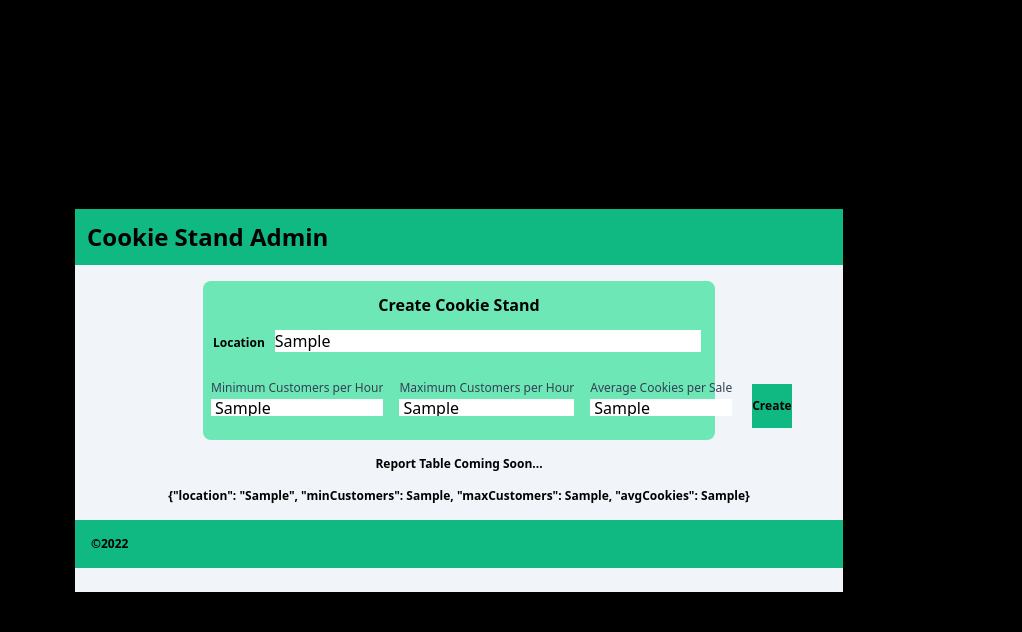
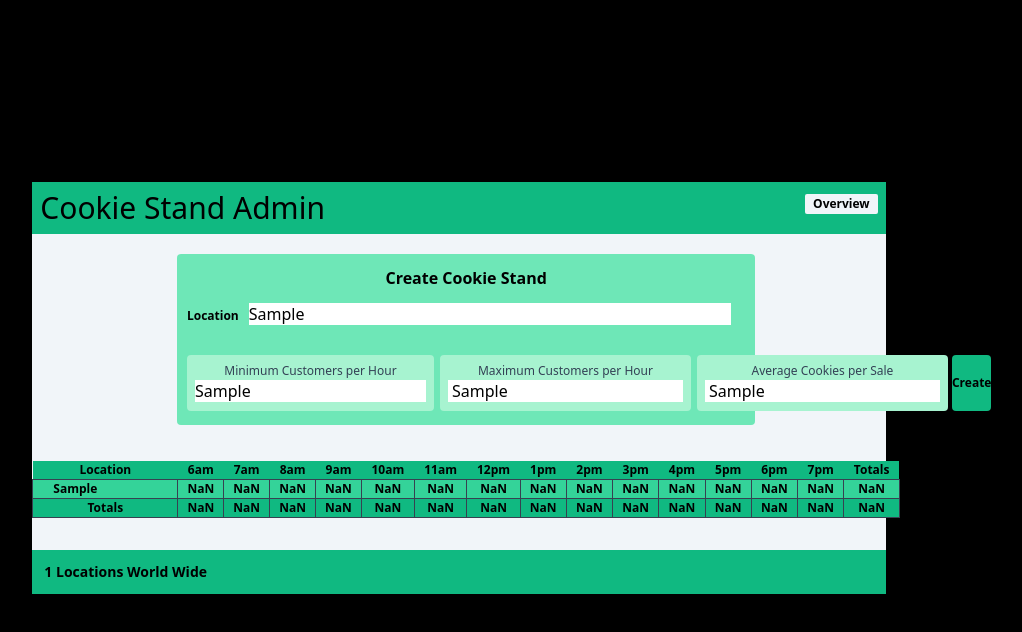
Before and after one commit to micgreene/cookie-stand-admin, a Next.js app: page / in a window 1280 px wide. Both pictures are taken after typing "Sample", "Sample", "Sample", "Sample" into the empty fields and a click on the button "Create". Shown: the top 632 px of the page, without its empty margins (181-1203 px from the left). Built offline with nearby package versions, Linux system fonts and the light colour scheme.

Commit message:
finished site as close to spec as possible.

```diff
--- /dev/null
+++ b/components/create-form.js
@@ -0,0 +1,40 @@
+export default function CreateForm(props){
+  return (
+    <form onSubmit={ props.handler } className="w-8/12 my-5 bg-emerald-300 rounded">
+              <h3 className ="p-3 text-center font-semibold text-2.5xl ">Create Cookie Stand</h3>
+              <label className="p-2.5 flex-auto font-semibold text-xs" htmlFor="forms-labelLeftInputCode">Location</label>
+              <input name='location' className="flex-auto w-10/12 h-full mb-5 "></input>
+
+              <div className="flex tab mb-1">
+                <div className="bg-emerald-200  ml-2.5 my-2.5 grid place-items-center rounded">
+                  <label className=" text-center">
+                    <span className="block text-xs font-medium text-slate-700 font-bold truncate">
+                      Minimum Customers per Hour
+                    </span>
+                    <input name='min_cph' className="h-2/6 flex-auto mx-2 tab__item"></input>
+                  </label>
+                </div>
+
+                <div className="bg-emerald-200 ml-1.5 my-2.5 grid place-items-center rounded">
+                  <label className="p-2 text-center">
+                    <span className="block text-xs font-medium text-slate-700 font-bold truncate">
+                      Maximum Customers per Hour
+                    </span>
+                    <input name='max_cph' className="h-2/6 flex-auto pl-1 tab__item"></input>
+                  </label>
+                </div>
+
+                <div className="bg-emerald-200 ml-1.5 my-2.5 grid place-items-center rounded">
+                  <label className="p-2 text-center">
+                    <span className="block text-xs font-medium text-slate-700 font-bold truncate">
+                      Average Cookies per Sale
+                    </span>
+                    <input name='avg_sales' className="h-2/6 flex-auto pl-1 tab__item"></input>
+                  </label>
+                </div>
+
+                <button className="ml-1 mr-2.5 my-2.5 h-14 w-full flex-auto bg-emerald-500 font-bold text-black text-xs rounded tab__item">Create</button>
+              </div>
+      </form>
+  )
+}
--- /dev/null
+++ b/components/footer.js
@@ -0,0 +1,7 @@
+export default function Footer(props){
+  return (
+    <footer className="mb-6 p-3 bg-emerald-500 text-black text-sm font-semibold">
+      <p>{props.storeCount} Locations World Wide</p>
+    </footer>
+  )
+}
--- /dev/null
+++ b/components/head.js
@@ -0,0 +1,10 @@
+import Head from 'next/head'
+
+export default function cHead(){
+  return(
+    <Head>
+        <title>Cookie Stand Admin</title>
+        <link rel="icon" href="/favicon.ico" />
+      </Head>
+  )
+}
--- /dev/null
+++ b/components/header.js
@@ -0,0 +1,16 @@
+import Link from 'next/link'
+
+export default function Header(){
+  return (
+    <header>
+      <div className='p-2 flex justify-between bg-emerald-500'>
+        <h1 className ="font-normal text-black text-3xl">Cookie Stand Admin</h1>
+        <nav>
+          <Link href="/overview">
+            <button className="px-2 h-5 w-full bg-slate-100 font-semibold text-black text-xs rounded-sm">Overview</button>
+          </Link>
+        </nav>
+      </div>
+    </header>
+  )
+}
--- /dev/null
+++ b/components/main.js
@@ -0,0 +1,18 @@
+import CreateForm from '../components/create-form'
+
+export default function Main(props){
+  return(
+    <main className="">
+        <div className="bg-slate-100 ">
+          <div className=" grid place-items-center h-2/5 flex">
+
+            <CreateForm handler={ props.handleSubmit }/>
+
+            <div className='text-center text-xs '>
+              <h2 className='text-lg font-semibold pb-4'>{ props.latestStore() }</h2>
+            </div>
+          </div>
+        </div>
+      </main>
+  )
+}
--- /dev/null
+++ b/components/report-table.js
@@ -0,0 +1,68 @@
+import { hours } from '../public/data'
+
+export default function ReportTable(props){
+  let grand_total = 0
+  let total_hourly = [0,0,0,0,0,0,0,0,0,0,0,0,0,0]
+  return(
+    <table className ="w-4/5 mx-auto my-4 table-auto">
+      <thead>
+        <tr className='bg-emerald-500 font-bold text-xs'>
+          <th className="border-b-slate-500">Location</th>
+          {hours.map(
+            item => {
+              return(
+                <td className="px-2.5 border-b-slate-500">{item}</td>
+              )
+            }
+          )}
+          <td className="px-2.5 border-b-slate-500">Totals</td>
+        </tr>
+      </thead>
+
+      <tbody>
+        { props.storeInfo.map(
+            item => {
+              grand_total = 0
+              let rows = [];
+              let daily_total = 0;
+
+              for (let i = 0; i < item.hourly_sales.length; i++){
+                rows.push(item.hourly_sales[i]);
+                daily_total += parseInt(item.hourly_sales[i]);
+                total_hourly[i] += parseInt(item.hourly_sales[i])
+                grand_total += total_hourly[i]
+              }
+              return(
+                <tr className=' odd:bg-emerald-400 even:bg-emerald-300 text-xs font-semibold truncate'>
+                  <th className="pl-5 pr-20 text-left border border-gray-700">{item.location}</th>
+                  {rows.map(
+                    item => {
+                      return(
+                        <td className="border border-gray-700 px-2">{item}</td>
+                      )
+                    }
+                  )}
+                  <td className="border border-gray-700">{daily_total}</td>
+                </tr>
+              )
+            }
+          )
+        }
+      </tbody>
+
+      <tfoot>
+        <tr className='bg-emerald-500 font-bold text-xs'>
+          <th className="border border-gray-700">Totals</th>
+          {total_hourly.map(
+            item => {
+              return(
+                <td className="border border-gray-700">{item}</td>
+              )
+            }
+          )}
+          <th className="border border-gray-700">{grand_total}</th>
+        </tr>
+      </tfoot>
+    </table>
+  )
+}
--- a/pages/index.tsx
+++ b/pages/index.tsx
@@ -1,92 +1,67 @@
 import type { NextPage } from 'next'
-import Head from 'next/head'
 import Image from 'next/image'
 import { useState } from 'react'
+import Head from '../components/head'
+import Header from '../components/header'
+import Main from '../components/main'
+import CreateForm from '../components/create-form'
+import ReportTable from '../components/report-table'
+import Footer from '../components/footer'
+import { hours } from '../public/data'
+import type { NextPage } from 'next'
+import Heads from 'next/head'
 
-const Home: NextPage = () => {
+const CookieStandAdmin: NextPage = () => {
   const [storeInfos, setStoreInfo] = useState([])
 
   function handleSubmit(event){
     event.preventDefault();
 
+    let hrly_sales = []
+    for (var i = 0; i < hours.length; i++){
+      let salesForHour = Math.ceil(rndmCustomers(event.target.min_cph.value, event.target.max_cph.value) * event.target.avg_sales.value);
+      hrly_sales.push(salesForHour)
+    }
     const newStore = {
       location: event.target.location.value,
       min_cph: event.target.min_cph.value,
       max_cph: event.target.max_cph.value,
       avg_sales: event.target.avg_sales.value,
+      hourly_sales: hrly_sales,
       id: storeInfos.length,
     }
-
     setStoreInfo([...storeInfos, newStore]);
   }
 
-  function lastestStore(){
+  function rndmCustomers(minCust, maxCust) {
+    minCust = Math.ceil(minCust);
+    maxCust = Math.floor(maxCust);
+    return Math.floor(Math.random() * (maxCust - minCust + 1) + minCust);
+  }
+
+  function latestStore(){
     if (storeInfos.length == 0){
-      return 'Make a store!'
+      return 'No Cookie Stands Available'
     }
-    let ret_str = `{\"location\": "${storeInfos[storeInfos.length - 1].location}", \"minCustomers\": ${storeInfos[storeInfos.length - 1].min_cph}, \"maxCustomers\": ${storeInfos[storeInfos.length - 1].max_cph}, \"avgCookies\": ${storeInfos[storeInfos.length - 1].avg_sales}}`
-    return ret_str;
+    else {
+      return (
+        <ReportTable storeInfo={ storeInfos }/>
+      )
+    }
   }
 
   return (
-    <div className="bg-black">
-      <Head>
-        <title>Cookie Stand Admin</title>
-        <link rel="icon" href="/favicon.ico" />
-      </Head>
+    <div className="bg-black h-screen grid place-items-center">
+      <Head />
+      <div className="w-8/12">
+      <Header />
 
-      <main className="grid place-items-center h-screen">
-        <div className="bg-slate-100 w-3/5">
-          <header>
-            <h1 className ="p-3 bg-emerald-500 font-semibold text-black text-2xl">Cookie Stand Admin</h1>
-          </header>
+      <Main handleSubmit={ handleSubmit } latestStore={ latestStore }/>
 
-          <div className=" grid place-items-center h-2/5 flex">
-            <form onSubmit={ handleSubmit } className="w-4/6 my-4 bg-emerald-300 rounded-lg">
-              <h3 className ="p-3 text-center font-semibold text-2.5xl ">Create Cookie Stand</h3>
-              <label className="p-2.5 flex-auto font-semibold text-xs" htmlFor="forms-labelLeftInputCode">Location</label>
-              <input name='location' className="flex-auto w-10/12 h-full mb-5 "></input>
-
-              <div className="flex">
-                <label className="p-2 text-center">
-                  <span className="block text-xs font-medium text-slate-700 font-bold truncate">
-                    Minimum Customers per Hour
-                  </span>
-                  <input name='min_cph' className="w-full h-2/6 flex-auto pl-1"></input>
-                </label>
-
-                <label className="p-2 text-center">
-                  <span className="block text-xs font-medium text-slate-700 font-bold truncate">
-                    Maximum Customers per Hour
-                  </span>
-                  <input name='max_cph' className="w-full h-2/6 flex-auto pl-1"></input>
-                </label>
-
-                <label className="p-2 text-center">
-                  <span className="block text-xs font-medium text-slate-700 font-bold truncate">
-                    Average Cookies per Sale
-                  </span>
-                  <input name='avg_sales' className="w-full h-2/6 flex-auto pl-1"></input>
-                </label>
-
-                <button className="m-3 w-1/4 h-11 flex-auto bg-emerald-500 font-bold text-black text-xs">Create</button>
-              </div>
-            </form>
-
-            <div className='text-center text-xs font-semibold'>
-              <p className='pb-4'>Report Table Coming Soon...</p>
-              <p className='pb-4'>{ lastestStore() }</p>
-            </div>
-          </div>
-
-          <footer className="mb-6 p-4 bg-emerald-500 text-black text-xs font-semibold">
-            <p>©2022</p>
-          </footer>
-
-        </div>
-      </main>
+      <Footer storeCount={storeInfos.length}/>
+      </div>
     </div>
   )
 }
 
-export default Home
+export default CookieStandAdmin
--- /dev/null
+++ b/pages/overview.js
@@ -0,0 +1,10 @@
+import Link from 'next/link'
+
+export default function Overview() {
+    return (
+        <div className="flex flex-col items-center justify-center h-screen bg-gray-100">
+            <h1 className="text-4xl">Overview</h1>
+            <Link href="/"><a className="p-4 m-4 text-2xl bg-gray-300 rounded-lg">Back to Home</a></Link>
+        </div>
+    )
+}
--- /dev/null
+++ b/public/data.js
@@ -0,0 +1,16 @@
+export const hours = [
+  '6am',
+  '7am',
+  '8am',
+  '9am',
+  '10am',
+  '11am',
+  '12pm',
+  '1pm',
+  '2pm',
+  '3pm',
+  '4pm',
+  '5pm',
+  '6pm',
+  '7pm',
+]
```
